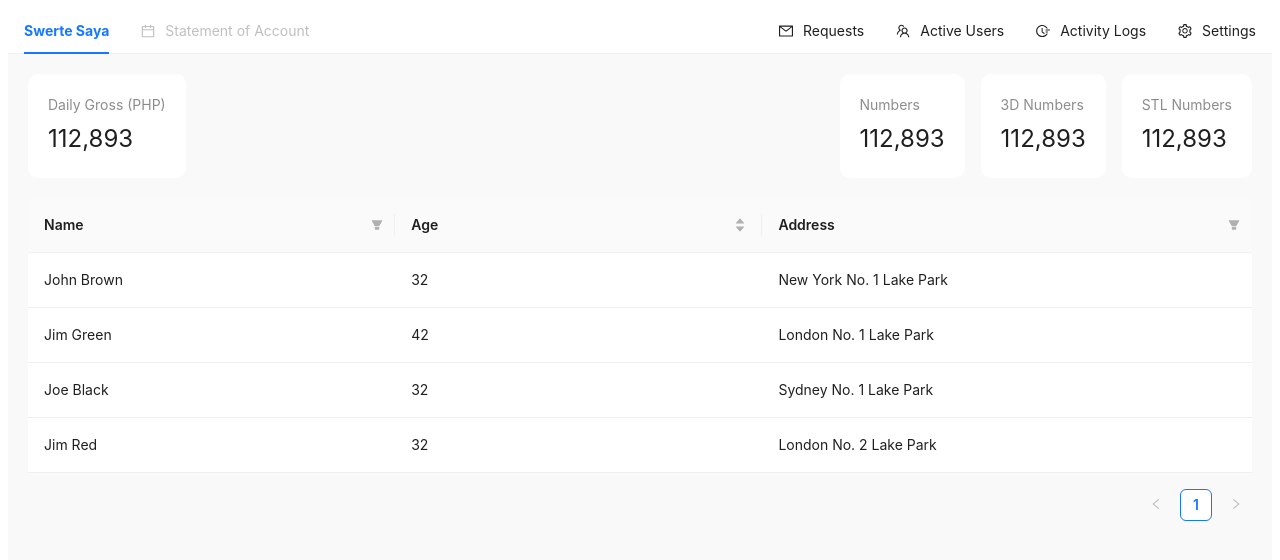
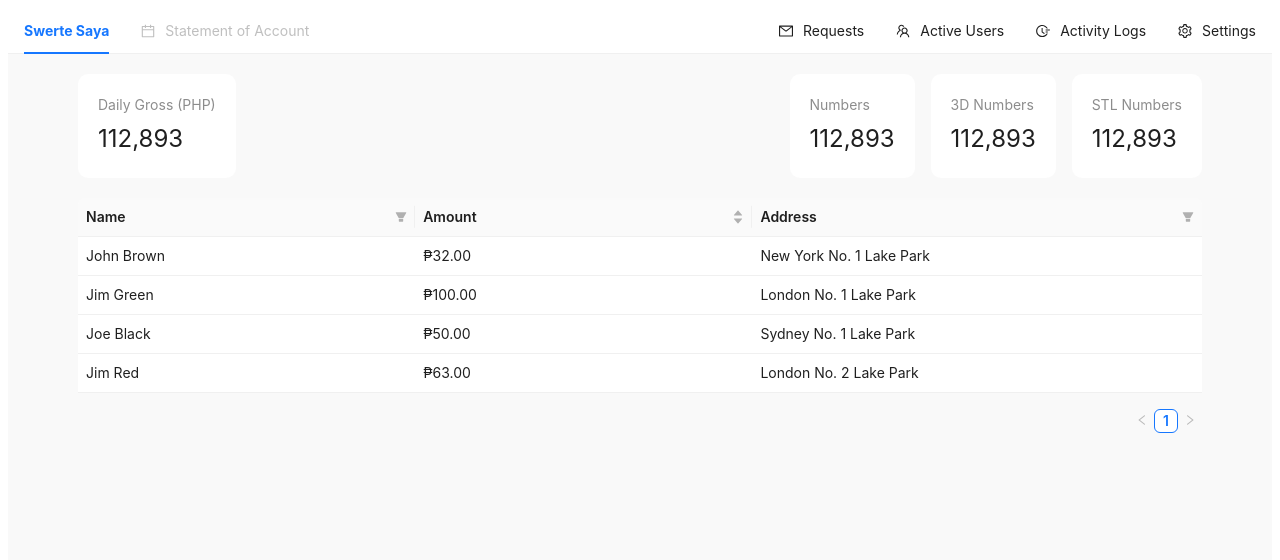
Before and after one commit to kloyaa/antd-swsyav2, a React (Vite) app: page /a/dashboard in a window 1280 px wide. Shown: the top 560 px of the page. Built offline with nearby package versions, Linux system fonts and the light colour scheme.

Commit message:
fix(transaction): improve table sorting

```diff
--- a/src/components/table-transactions.component.tsx
+++ b/src/components/table-transactions.component.tsx
@@ -1,11 +1,12 @@
 import React from 'react';
 import { Table } from 'antd';
 import type { ColumnsType, TableProps } from 'antd/es/table';
+import { currency } from '../utils/converter.util';
 
 interface DataType {
   key: React.Key;
   name: string;
-  age: number;
+  amount: string;
   address: string;
 }
 
@@ -13,19 +14,19 @@ const columns: ColumnsType<DataType> = [
   {
     title: 'Name',
     dataIndex: 'name',
-    filters: [
-      // ...
-    ],
     filterMode: 'tree',
     filterSearch: true,
+    filters: [
+        // ...
+    ],
     onFilter: (value: string | number | boolean, record) =>
       record.name.includes(String(value)),
     width: '30%',
   },
   {
-    title: 'Age',
-    dataIndex: 'age',
-    sorter: (a, b) => a.age - b.age,
+    title: 'Amount',
+    dataIndex: 'amount',
+    sorter: (a, b) => parseInt(a.amount.substring(1, a.amount.length -3 )) - parseInt(b.amount.substring(1, b.amount.length -3 )) ,
   },
   {
     title: 'Address',
@@ -44,28 +45,29 @@ const data: DataType[] = [
   {
     key: '1',
     name: 'John Brown',
-    age: 32,
+    amount: currency.format(32),
     address: 'New York No. 1 Lake Park',
   },
   {
     key: '2',
     name: 'Jim Green',
-    age: 42,
+    amount: currency.format(100),
     address: 'London No. 1 Lake Park',
   },
   {
     key: '3',
     name: 'Joe Black',
-    age: 32,
+    amount: currency.format(50),
     address: 'Sydney No. 1 Lake Park',
   },
   {
     key: '4',
     name: 'Jim Red',
-    age: 32,
+    amount: currency.format(63),
     address: 'London No. 2 Lake Park',
   },
 ];
+
 
 const onChange: TableProps<DataType>['onChange'] = (
   pagination,
@@ -77,7 +79,7 @@ const onChange: TableProps<DataType>['onChange'] = (
 };
 
 const TransactionTable: React.FC = () => (
-  <Table columns={columns} dataSource={data} onChange={onChange} />
+  <Table  size="small"  columns={columns} dataSource={data} onChange={onChange} />
 );
 
 export default TransactionTable;
--- a/src/pages/dasbhoard.page.tsx
+++ b/src/pages/dasbhoard.page.tsx
@@ -10,10 +10,10 @@ function AdminDashboard() {
   return (
     <div style={{ background: '#f9f9f9', height: '100vh' }}>
       <NavigationBarAdmin />
-      <div style={{ marginTop: '20px', marginLeft: '20px', marginRight: '20px' }}>
+      <div style={{ marginTop: '20px', marginLeft: '70px', marginRight: '70px' }}>
         <Statistics />
       </div>
-      <div style={{ marginTop: '20px', marginLeft: '20px', marginRight: '20px' }}>
+      <div style={{ marginTop: '20px', marginLeft: '70px', marginRight: '70px' }}>
         <TransactionTable />
       </div>
     </div>
--- /dev/null
+++ b/src/utils/converter.util.ts
@@ -0,0 +1,4 @@
+export const currency = new Intl.NumberFormat("en-PH", {
+    style: "currency",
+    currency: "PHP",
+});
```
